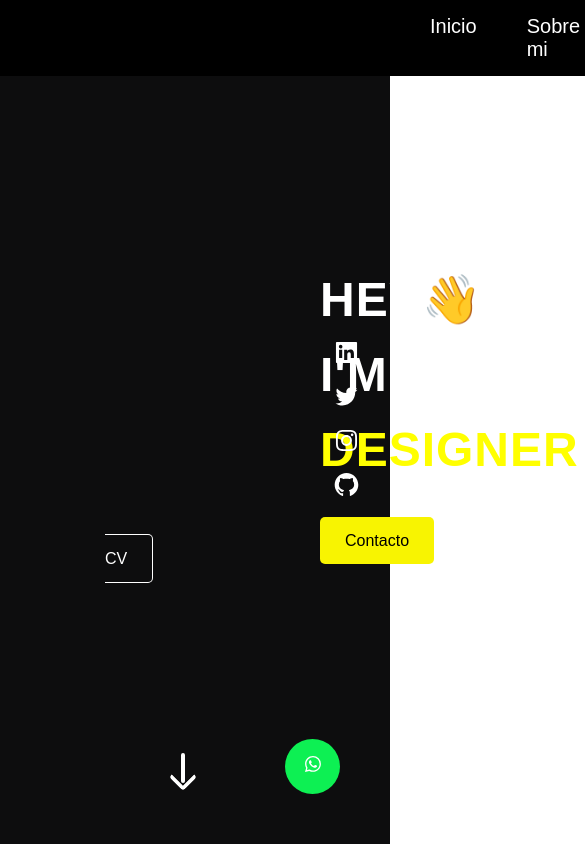
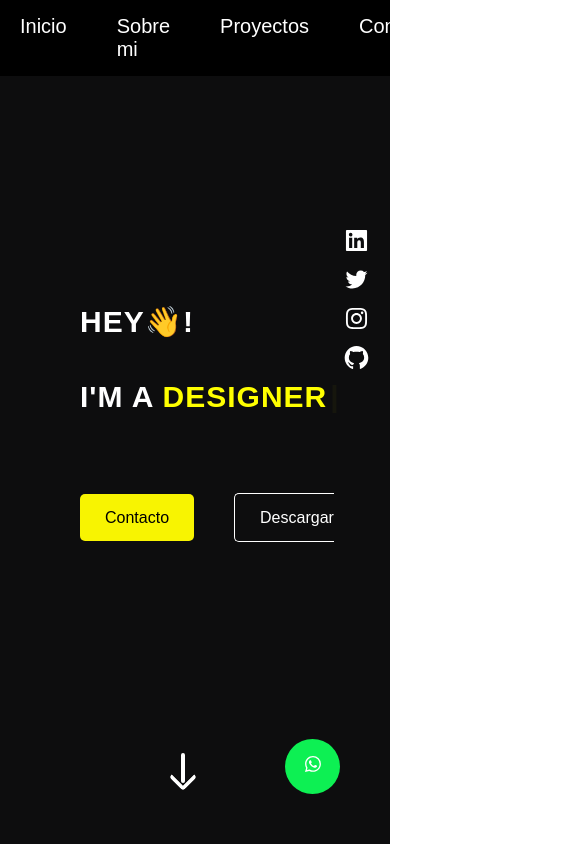
Before and after one commit to CesarPalma11/React-Portfolio, a React (Create React App) app: page / in a window 390 px wide. Shown: the top 844 px of the page, 585 px wide, since content can reach past the window. Built offline with nearby package versions, Linux system fonts and the light colour scheme.

Commit message:
commit v3

```diff
--- a/src/home.css
+++ b/src/home.css
@@ -17,7 +17,6 @@
 .home .content {
     color: #fff;
     width: 70%;
-    z-index: 888;
     margin-left: 20rem;
 }
 
@@ -37,7 +36,6 @@
     padding: 15px 25px;
     margin-top: 20px;
     margin-left: 5rem;
-    z-index: 888;
 }
 
 .home .btn .btn_ct {
@@ -74,7 +72,6 @@
 }
 
 .home .arrow {
-    z-index: 888;
     color: #fff;
     font-size: 35px;
     display: flex;
@@ -89,7 +86,6 @@
     height: 30px;
     border: 2px solid;
     border-radius: 2px;
-    z-index: 888;
   }
 
  .home .arrow:after {
@@ -128,7 +124,6 @@
     bottom: 50px;
     right: 50px;
     background: #0df053;
-    z-index: 888;
     color: #fff;
     border-radius: 50px;
     text-align: center;
@@ -160,3 +155,41 @@
 .home .icons a:hover {
     transform: scale(1.3);
 }
+
+@media (max-width: 430px) {
+.home .content {
+    margin-left: 5rem;
+}
+
+.home .content h1 {
+    font-size: 30px;
+    text-transform: uppercase;
+    letter-spacing: 1px;
+    margin-bottom: 40px;
+}
+.home .btn {
+  font-size: 16px;
+  font-weight: 500;
+  padding: 15px 25px;
+  margin-left: -10rem;
+}
+.home .icons {
+  position: absolute;
+  right: 20px;
+  display: flex;
+  flex-direction: column;
+  gap: 5px;
+  margin-top: -15rem;
+}
+.home .icons a{
+  color: #fff;
+  transition: all 0.5s ease;
+  cursor: pointer;
+  font-size: 27px;
+  background: none;
+  border: none;
+}
+.home .icons a:hover {
+  transform: scale(1.3);
+}
+}
--- a/src/navbar.css
+++ b/src/navbar.css
@@ -6,7 +6,6 @@
 }
 
 .container {
-    z-index: 999;
     position: absolute;
     top: 0;
     left: 0;
@@ -37,8 +36,6 @@
     font-weight: 500;
     transition: .55s;
     font-size: 20px;
-    z-index: 888;
-
 }
 .container .nav ul li .link:before {
     content: '';
@@ -68,3 +65,38 @@
     }
 
 }
+
+@media (max-width: 430px) {
+    .container {
+        position: absolute;
+        top: 0;
+        left: 0;
+        width: 100%;
+        display: flex;
+        justify-content: space-between;
+        align-items: center;
+        padding: 15px 20px;
+        transition: .5s ease;
+        background: #000;
+    }
+    .container .nav {
+        position: relative;
+    }
+    .container .nav ul {
+        display: flex;
+    }
+
+     .container .nav ul li {
+        list-style: none;
+    }
+
+    .container .nav ul li .link {
+        position: relative;
+        margin-right: 50px;
+        text-decoration: none;
+        color: #fff;
+        font-weight: 500;
+        transition: .55s;
+        font-size: 20px;
+    }
+}
```
